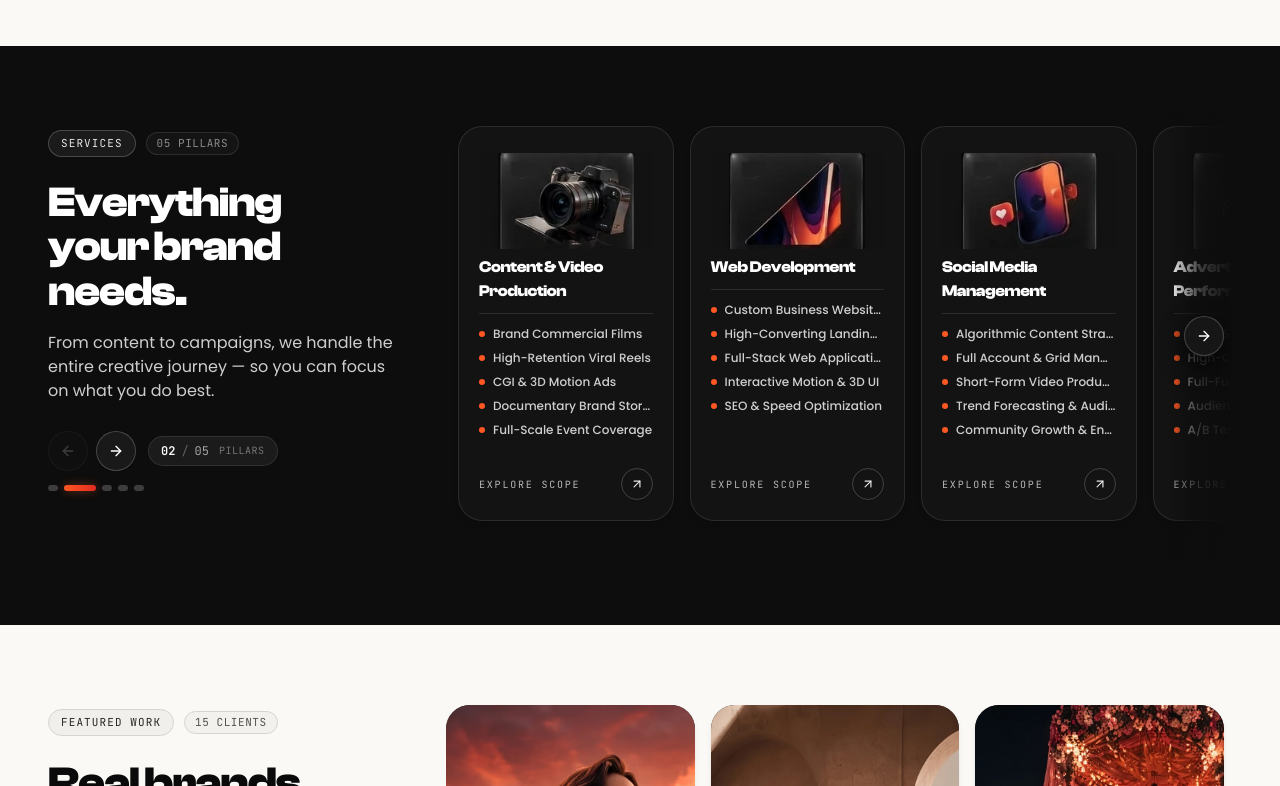
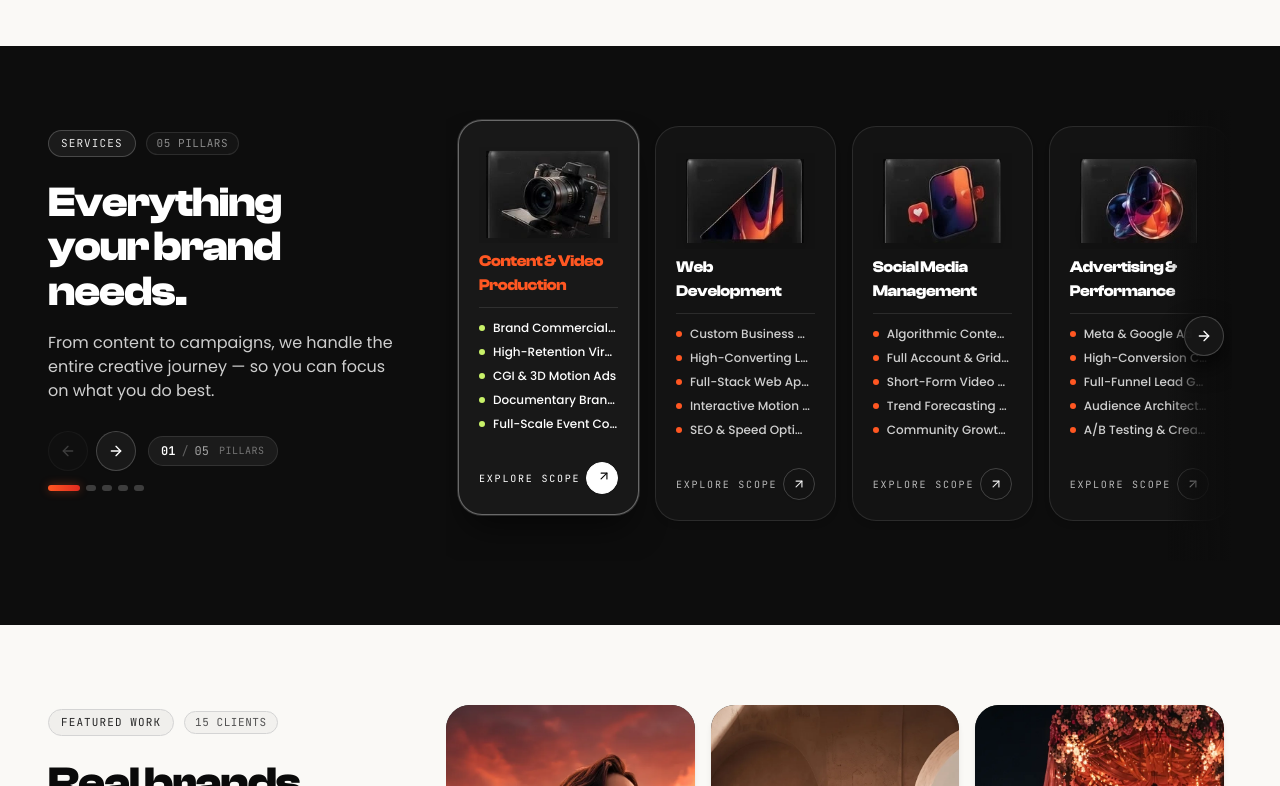
Before and after one commit to the-kalki/tdds, a React (Vite) app: page / in a window 1280 px wide. Shown: the part 754-1540 px from the top of the page. Built offline with nearby package versions, Linux system fonts and the light colour scheme.

Commit message:
fix(services): full 5-pillar navigation traverse, card highlight sync, and outside click reset

```diff
--- a/src/components/interactive/BentoServiceGrid.tsx
+++ b/src/components/interactive/BentoServiceGrid.tsx
@@ -12,14 +12,20 @@ import { servicesData } from '../../content/siteContent';
 
 interface BentoCardProps {
   service: ServiceCompartment;
+  index: number;
+  isHighlighted: boolean;
   onSelectService: (service: ServiceCompartment) => void;
+  onCardClick: (index: number) => void;
   innerRef: (el: HTMLDivElement | null) => void;
   canTriggerClick: () => boolean;
 }
 
 const BentoCard: React.FC<BentoCardProps> = ({
   service,
+  index,
+  isHighlighted,
   onSelectService,
+  onCardClick,
   innerRef,
   canTriggerClick,
 }) => {
@@ -32,14 +38,20 @@ const BentoCard: React.FC<BentoCardProps> = ({
       onKeyDown={(e) => {
         if (e.key === 'Enter' || e.key === ' ') {
           e.preventDefault();
+          onCardClick(index);
           onSelectService(service);
         }
       }}
       onClick={() => {
         if (!canTriggerClick()) return;
+        onCardClick(index);
         onSelectService(service);
       }}
-      className="group relative rounded-2xl lg:rounded-3xl bg-[#141414]/90 backdrop-blur-xl border border-white/10 p-4 sm:p-5 flex flex-col justify-between cursor-pointer transition-all duration-300 hover:-translate-y-1.5 hover:border-white/30 hover:bg-[#181818] shadow-md hover:shadow-[0_20px_35px_-10px_rgba(0,0,0,0.6)] focus:outline-none focus-visible:ring-2 focus-visible:ring-white w-[78vw] sm:w-[260px] lg:w-[calc((100%-2rem)/2.35)] xl:w-[calc((100%-2.5rem)/3.35)] 2xl:w-[calc((100%-3rem)/3.35)] max-w-[285px] sm:max-w-none h-[310px] sm:h-[375px] lg:h-[385px] xl:h-[395px] flex-shrink-0 snap-center select-none"
+      className={`group relative rounded-2xl lg:rounded-3xl p-4 sm:p-5 flex flex-col justify-between cursor-pointer transition-all duration-300 focus:outline-none focus-visible:ring-2 focus-visible:ring-white w-[78vw] sm:w-[260px] lg:w-[calc((100%-2rem)/2.35)] xl:w-[calc((100%-2.5rem)/3.35)] 2xl:w-[calc((100%-3rem)/3.35)] max-w-[285px] sm:max-w-none h-[310px] sm:h-[375px] lg:h-[385px] xl:h-[395px] flex-shrink-0 snap-center select-none border ${
+        isHighlighted
+          ? '-translate-y-1.5 border-white/35 bg-[#181818] shadow-[0_20px_35px_-10px_rgba(0,0,0,0.6)] ring-1 ring-white/15'
+          : 'bg-[#141414]/90 backdrop-blur-xl border-white/10 shadow-md hover:-translate-y-1.5 hover:border-white/30 hover:bg-[#181818] hover:shadow-[0_20px_35px_-10px_rgba(0,0,0,0.6)]'
+      }`}
     >
       <div>
         {/* 3D Visual Asset (Centered floating icon) */}
@@ -47,7 +59,9 @@ const BentoCard: React.FC<BentoCardProps> = ({
           <img
             src={service.imageAsset}
             alt={service.title}
-            className="max-h-full max-w-[85%] object-contain drop-shadow-2xl transition-transform duration-500 group-hover:scale-105"
+            className={`max-h-full max-w-[85%] object-contain drop-shadow-2xl transition-transform duration-500 ${
+              isHighlighted ? 'scale-105' : 'group-hover:scale-105'
+            }`}
             loading="lazy"
             decoding="async"
             width={200}
@@ -56,7 +70,13 @@ const BentoCard: React.FC<BentoCardProps> = ({
         </div>
 
         {/* Title */}
-        <h3 className="font-display font-bold text-sm sm:text-base text-white mb-2 sm:mb-2.5 tracking-tight leading-snug group-hover:text-tdds-coral-start transition-colors">
+        <h3
+          className={`font-display font-bold text-sm sm:text-base mb-2 sm:mb-2.5 tracking-tight leading-snug transition-colors ${
+            isHighlighted
+              ? 'text-tdds-coral-start'
+              : 'text-white group-hover:text-tdds-coral-start'
+          }`}
+        >
           {service.title}
         </h3>
 
@@ -65,11 +85,17 @@ const BentoCard: React.FC<BentoCardProps> = ({
           {service.deliverables.map((item, idx) => (
             <li
               key={idx}
-              className="flex items-center gap-2 text-[11px] sm:text-xs text-white/80 group-hover:text-white leading-snug font-medium transition-colors"
+              className={`flex items-center gap-2 text-[11px] sm:text-xs leading-snug font-medium transition-colors ${
+                isHighlighted ? 'text-white' : 'text-white/80 group-hover:text-white'
+              }`}
             >
               <span
                 aria-hidden="true"
-                className="w-1.5 h-1.5 rounded-full bg-tdds-coral-start group-hover:bg-tdds-lime transition-colors flex-shrink-0"
+                className={`w-1.5 h-1.5 rounded-full flex-shrink-0 transition-colors ${
+                  isHighlighted
+                    ? 'bg-tdds-lime'
+                    : 'bg-tdds-coral-start group-hover:bg-tdds-lime'
+                }`}
               />
               <span className="truncate">{item}</span>
             </li>
@@ -79,11 +105,27 @@ const BentoCard: React.FC<BentoCardProps> = ({
 
       {/* Bottom Action Trigger: Scope label + Circular Button */}
       <div className="pt-2 flex items-center justify-between">
-        <span className="font-mono text-[9px] sm:text-[10px] uppercase tracking-[0.18em] text-white/70 group-hover:text-white transition-colors">
+        <span
+          className={`font-mono text-[9px] sm:text-[10px] uppercase tracking-[0.18em] transition-colors ${
+            isHighlighted ? 'text-white' : 'text-white/70 group-hover:text-white'
+          }`}
+        >
           Explore Scope
         </span>
-        <div className="w-7 h-7 sm:w-8 sm:h-8 rounded-full border border-white/20 flex items-center justify-center text-white/90 transition-all duration-300 group-hover:bg-white group-hover:text-neutral-950 group-hover:border-white shadow-sm">
-          <ArrowUpRight className="w-3.5 h-3.5 transition-transform duration-200 group-hover:translate-x-0.5 group-hover:-translate-y-0.5" />
+        <div
+          className={`w-7 h-7 sm:w-8 sm:h-8 rounded-full border flex items-center justify-center transition-all duration-300 shadow-sm ${
+            isHighlighted
+              ? 'bg-white text-neutral-950 border-white'
+              : 'border-white/20 text-white/90 group-hover:bg-white group-hover:text-neutral-950 group-hover:border-white'
+          }`}
+        >
+          <ArrowUpRight
+            className={`w-3.5 h-3.5 transition-transform duration-200 ${
+              isHighlighted
+                ? 'translate-x-0.5 -translate-y-0.5'
+                : 'group-hover:translate-x-0.5 group-hover:-translate-y-0.5'
+            }`}
+          />
         </div>
       </div>
     </div>
@@ -103,15 +145,16 @@ export interface BentoServiceGridProps {
     canScrollRight: boolean;
     total: number;
   }) => void;
+  isSectionActive?: boolean;
 }
 
 export const BentoServiceGrid = forwardRef<BentoServiceGridRef, BentoServiceGridProps>(
-  ({ onSelectService, onStateChange }, ref) => {
+  ({ onSelectService, onStateChange, isSectionActive = true }, ref) => {
     const trackRef = useRef<HTMLDivElement>(null);
     const cardRefs = useRef<(HTMLDivElement | null)[]>([]);
     const [canScrollLeft, setCanScrollLeft] = useState(false);
     const [canScrollRight, setCanScrollRight] = useState(true);
-    const [, setActiveIndex] = useState(0);
+    const [activeIndex, setActiveIndex] = useState(0);
     const activeIndexRef = useRef(0);
 
     const isDraggingRef = useRef(false);
@@ -127,15 +170,17 @@ export const BentoServiceGrid = forwardRef<BentoServiceGridRef, BentoServiceGrid
 
       const { scrollLeft, scrollWidth, clientWidth } = track;
       const maxScroll = Math.max(0, scrollWidth - clientWidth);
-      const newCanScrollLeft = scrollLeft > 8;
-      const newCanScrollRight = scrollLeft < maxScroll - 8;
 
-      setCanScrollLeft(newCanScrollLeft);
-      setCanScrollRight(newCanScrollRight);
+      let detectedIndex = 0;
 
-      // Dead-center card calculation: active card is closest to viewport center
+      if (maxScroll <= 8) {
+        detectedIndex = activeIndexRef.current;
+      } else if (scrollLeft >= maxScroll - 30) {
+        detectedIndex = servicesData.length - 1;
+      } else if (scrollLeft <= 30) {
+        detectedIndex = 0;
+      } else {
         const viewportCenter = scrollLeft + clientWidth / 2;
-      let closestIndex = 0;
         let minDiff = Infinity;
 
         cardRefs.current.forEach((card, idx) => {
@@ -144,14 +189,22 @@ export const BentoServiceGrid = forwardRef<BentoServiceGridRef, BentoServiceGrid
           const diff = Math.abs(cardCenter - viewportCenter);
           if (diff < minDiff) {
             minDiff = diff;
-          closestIndex = idx;
+            detectedIndex = idx;
           }
         });
+      }
 
-      setActiveIndex(closestIndex);
-      activeIndexRef.current = closestIndex;
+      setActiveIndex(detectedIndex);
+      activeIndexRef.current = detectedIndex;
+
+      const newCanScrollLeft = detectedIndex > 0;
+      const newCanScrollRight = detectedIndex < servicesData.length - 1;
+
+      setCanScrollLeft(newCanScrollLeft);
+      setCanScrollRight(newCanScrollRight);
+
       onStateChange?.({
-        activeIndex: closestIndex,
+        activeIndex: detectedIndex,
         canScrollLeft: newCanScrollLeft,
         canScrollRight: newCanScrollRight,
         total: servicesData.length,
@@ -182,19 +235,25 @@ export const BentoServiceGrid = forwardRef<BentoServiceGridRef, BentoServiceGrid
 
         setActiveIndex(boundedIndex);
         activeIndexRef.current = boundedIndex;
+
+        const newCanScrollLeft = boundedIndex > 0;
+        const newCanScrollRight = boundedIndex < servicesData.length - 1;
+
+        setCanScrollLeft(newCanScrollLeft);
+        setCanScrollRight(newCanScrollRight);
+
         onStateChange?.({
           activeIndex: boundedIndex,
-          canScrollLeft: targetScrollLeft > 8,
-          canScrollRight: targetScrollLeft < maxScroll - 8,
+          canScrollLeft: newCanScrollLeft,
+          canScrollRight: newCanScrollRight,
           total: servicesData.length,
         });
 
         scrollTimeoutRef.current = setTimeout(() => {
           isProgrammaticScrollRef.current = false;
-          updateScrollState();
-        }, 450);
+        }, 550);
       },
-      [onStateChange, updateScrollState]
+      [onStateChange]
     );
 
     const scroll = useCallback(
@@ -307,13 +366,16 @@ export const BentoServiceGrid = forwardRef<BentoServiceGridRef, BentoServiceGrid
           onMouseMove={handleMouseMove}
           onMouseUp={handleMouseUp}
           onMouseLeave={handleMouseUp}
-          className="flex gap-3 sm:gap-4 overflow-x-auto pt-3 pb-8 sm:pt-4 sm:pb-10 px-2 sm:px-3 scroll-px-2 sm:scroll-px-3 snap-x snap-mandatory no-scrollbar scroll-smooth -my-3 sm:-my-4 cursor-grab active:cursor-grabbing"
+          className="flex gap-3 sm:gap-4 overflow-x-auto pt-3 pb-8 sm:pt-4 sm:pb-10 px-2 sm:px-3 pr-16 sm:pr-24 lg:pr-32 scroll-px-2 sm:scroll-px-3 snap-x snap-mandatory no-scrollbar scroll-smooth -my-3 sm:-my-4 cursor-grab active:cursor-grabbing"
         >
           {servicesData.map((service, idx) => (
             <BentoCard
               key={service.id}
               service={service}
+              index={idx}
+              isHighlighted={isSectionActive && activeIndex === idx}
               onSelectService={onSelectService}
+              onCardClick={(cardIdx) => scrollToIndex(cardIdx)}
               innerRef={(el) => (cardRefs.current[idx] = el)}
               canTriggerClick={canTriggerClick}
             />
--- a/src/components/sections/ServicesBentoSection.tsx
+++ b/src/components/sections/ServicesBentoSection.tsx
@@ -1,4 +1,4 @@
-import React, { useRef, useState } from 'react';
+import React, { useRef, useState, useEffect } from 'react';
 import { ArrowLeft, ArrowRight } from 'lucide-react';
 import { SectionTag } from '../common/SectionTag';
 import { BentoServiceGrid, type BentoServiceGridRef } from '../interactive/BentoServiceGrid';
@@ -13,7 +13,9 @@ export interface ServicesBentoSectionProps {
 export const ServicesBentoSection: React.FC<ServicesBentoSectionProps> = ({
   onSelectService,
 }) => {
+  const sectionRef = useRef<HTMLElement>(null);
   const gridRef = useRef<BentoServiceGridRef>(null);
+  const [isSectionActive, setIsSectionActive] = useState(true);
   const [gridState, setGridState] = useState({
     activeIndex: 0,
     canScrollLeft: false,
@@ -21,8 +23,39 @@ export const ServicesBentoSection: React.FC<ServicesBentoSectionProps> = ({
     total: servicesData.length,
   });
 
+  // Click outside listener: when clicked anywhere outside this section, reset highlight to normal
+  useEffect(() => {
+    const handlePointerDown = (event: MouseEvent | TouchEvent) => {
+      const target = event.target as Element | null;
+      // Do not deactivate if interacting with drawers/modals
+      if (target?.closest('[role="dialog"], [data-drawer], .drawer-container')) {
+        return;
+      }
+
+      if (sectionRef.current) {
+        if (!sectionRef.current.contains(event.target as Node)) {
+          setIsSectionActive(false);
+        } else {
+          setIsSectionActive(true);
+        }
+      }
+    };
+
+    document.addEventListener('pointerdown', handlePointerDown);
+    return () => {
+      document.removeEventListener('pointerdown', handlePointerDown);
+    };
+  }, []);
+
   return (
-    <section id="services" className="section-defer-render pt-20 pb-14 sm:py-16 lg:py-20 bg-tdds-obsidian text-white relative overflow-hidden">
+    <section
+      id="services"
+      ref={sectionRef}
+      onClick={() => {
+        if (!isSectionActive) setIsSectionActive(true);
+      }}
+      className="section-defer-render pt-20 pb-14 sm:py-16 lg:py-20 bg-tdds-obsidian text-white relative overflow-hidden"
+    >
       <div className="max-w-site mx-auto px-4 sm:px-6 lg:px-12">
         <div className="flex flex-col lg:flex-row items-start gap-6 sm:gap-8 lg:gap-10 xl:gap-12">
           {/* Left Column: Heading Lockup + Navigation Dock */}
@@ -52,7 +85,10 @@ export const ServicesBentoSection: React.FC<ServicesBentoSectionProps> = ({
                 <div className="flex items-center gap-2">
                   <button
                     type="button"
-                    onClick={() => gridRef.current?.scroll('left')}
+                    onClick={() => {
+                      setIsSectionActive(true);
+                      gridRef.current?.scroll('left');
+                    }}
                     disabled={!gridState.canScrollLeft}
                     aria-label="Previous service"
                     className="w-9 h-9 sm:w-10 sm:h-10 rounded-full border border-white/20 bg-white/5 hover:bg-white hover:text-neutral-950 disabled:opacity-20 disabled:cursor-not-allowed disabled:hover:bg-white/5 disabled:hover:text-white flex items-center justify-center text-white transition-all duration-200 active:scale-95 shadow-sm focus:outline-none focus-visible:ring-2 focus-visible:ring-white"
@@ -61,7 +97,10 @@ export const ServicesBentoSection: React.FC<ServicesBentoSectionProps> = ({
                   </button>
                   <button
                     type="button"
-                    onClick={() => gridRef.current?.scroll('right')}
+                    onClick={() => {
+                      setIsSectionActive(true);
+                      gridRef.current?.scroll('right');
+                    }}
                     disabled={!gridState.canScrollRight}
                     aria-label="Next service"
                     className="w-9 h-9 sm:w-10 sm:h-10 rounded-full border border-white/20 bg-white/5 hover:bg-white hover:text-neutral-950 disabled:opacity-20 disabled:cursor-not-allowed disabled:hover:bg-white/5 disabled:hover:text-white flex items-center justify-center text-white transition-all duration-200 active:scale-95 shadow-sm focus:outline-none focus-visible:ring-2 focus-visible:ring-white"
@@ -86,18 +125,24 @@ export const ServicesBentoSection: React.FC<ServicesBentoSectionProps> = ({
                 aria-label="Service navigation indicators"
               >
                 {servicesData.map((service, idx) => {
-                  const isActive = gridState.activeIndex === idx;
+                  const isCurrentPillar = gridState.activeIndex === idx;
+                  const isPillarHighlighted = isSectionActive && isCurrentPillar;
                   return (
                     <button
                       key={service.id}
                       type="button"
                       role="tab"
-                      aria-selected={isActive}
-                      onClick={() => gridRef.current?.scrollToIndex(idx)}
+                      aria-selected={isCurrentPillar}
+                      onClick={() => {
+                        setIsSectionActive(true);
+                        gridRef.current?.scrollToIndex(idx);
+                      }}
                       aria-label={`Jump to service ${idx + 1}: ${service.title}`}
                       className={`h-1.5 rounded-full transition-all duration-300 focus:outline-none focus-visible:ring-2 focus-visible:ring-white ${
-                        isActive
+                        isPillarHighlighted
                           ? 'w-7 sm:w-8 bg-gradient-to-r from-tdds-coral-start to-tdds-coral-end shadow-[0_0_10px_rgba(255,87,34,0.4)]'
+                          : isCurrentPillar
+                          ? 'w-7 sm:w-8 bg-white/40'
                           : 'w-2 sm:w-2.5 bg-white/20 hover:bg-white/40'
                       }`}
                       title={service.title}
@@ -114,6 +159,7 @@ export const ServicesBentoSection: React.FC<ServicesBentoSectionProps> = ({
               ref={gridRef}
               onSelectService={onSelectService}
               onStateChange={setGridState}
+              isSectionActive={isSectionActive}
             />
           </div>
         </div>
```
Lines whose indentation alone changed are shown as unchanged.
